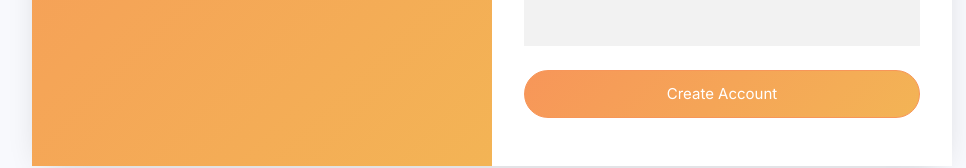
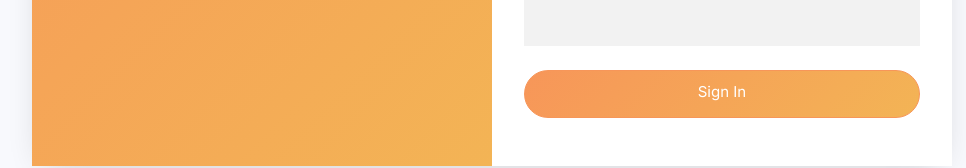
Before and after one commit to rwonger/skip-the-clinics, a Next.js app: page /sign-up-next in a window 1280 px wide. Shown: the part 542-710 px from the top of the page, without its empty margins (148-1114 px from the left). Built offline with nearby package versions, Linux system fonts and the light colour scheme; a web font is replaced by a local one.

Commit message:
fixed links

```diff
--- a/app/login/page.tsx
+++ b/app/login/page.tsx
@@ -23,7 +23,7 @@ export default function Page() {
                     <h2>Welcome to SkipToClinic</h2>
                     <p>Don't have an account?</p>
                     <Link
-                      href="/sign-in"
+                      href="/sign-up"
                       className="btn btn-white btn-outline-white">
                       <span>Sign Up</span>
                     </Link>
--- a/app/sign-up-next/page.tsx
+++ b/app/sign-up-next/page.tsx
@@ -75,9 +75,16 @@ export default function Page() {
                                                     <label className="label" htmlFor="name">Personal Health Number</label>
                                                     <input type="text" className="form-control" placeholder="" required />
                                                 </div>
+                                                {/* replace with submit button for form functionality */}
+                                                {/* <div className="form-group">
+                      <button type="submit" className="form-control btn btn-primary submit px-3">Sign In</button>
+                    </div> */}
                                                 <div className="form-group mt-4">
-                                                    <button type="submit" className="form-control btn btn-primary submit px-3">Create Account</button>
-                                                </div>
+                                                    <Link
+                                                        href="/dashboard"
+                                                        className="form-control btn btn-primary submit px-3">
+                                                        <span>Sign In</span>
+                                                    </Link></div>
 
                                             </form>
                                         </div>
--- a/app/sign-up/page.tsx
+++ b/app/sign-up/page.tsx
@@ -71,7 +71,7 @@ export default function Page() {
                         {/* replace with submit button for form functionality */}
                         <div className="d-flex justify-content-end mx-2">
                           <Link
-                            href="/sign-in-next"
+                            href="/sign-up-next"
                             className="btn btn-primary px-4">
                             <ArrowRightIcon className="w-5 md:w-6" />
                           </Link>
```
